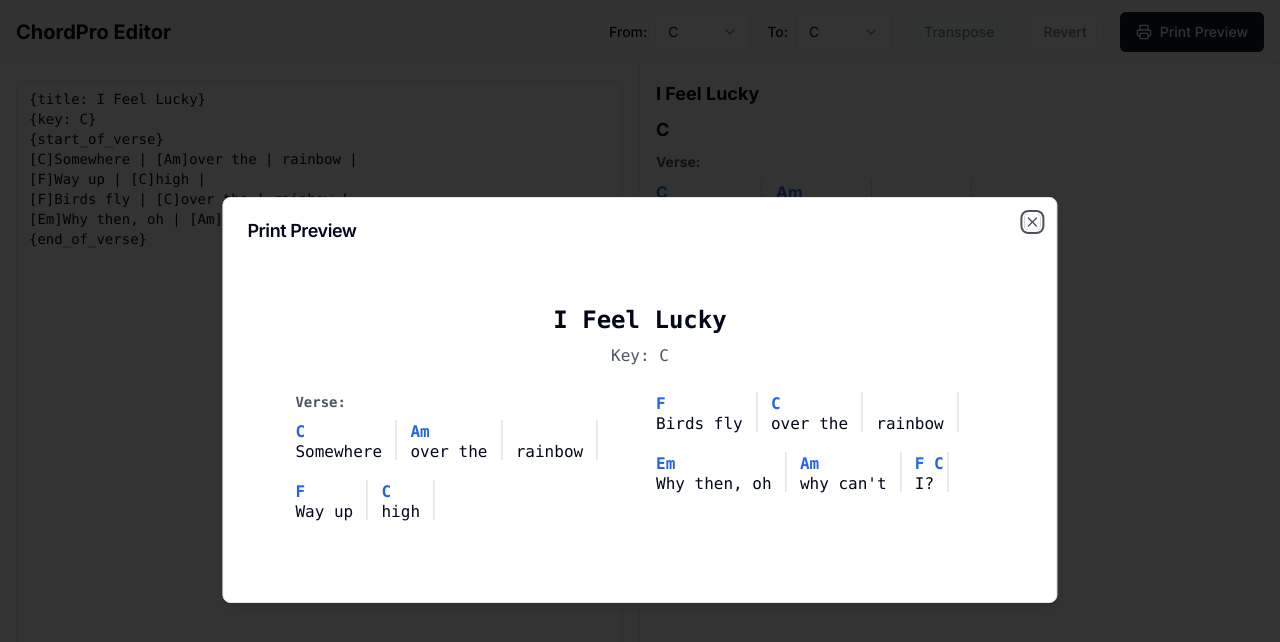
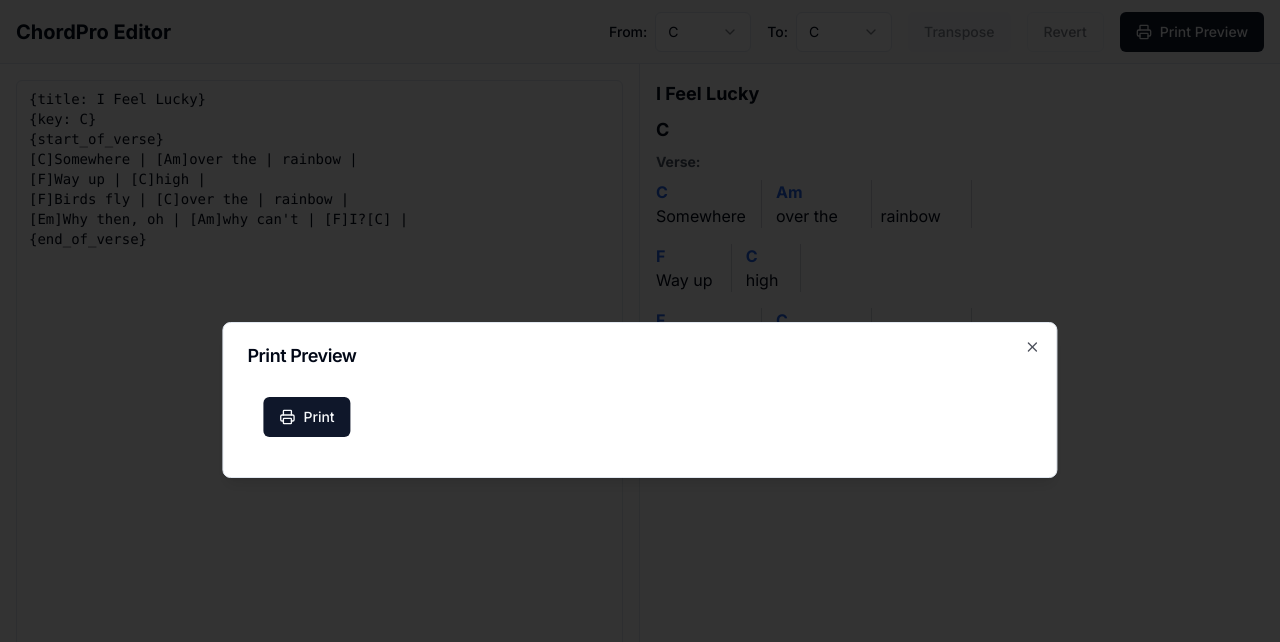
Before and after one commit to paderevski/chord-pro-editor, a Next.js app: page / in a window 1280 px wide. Both pictures are taken after a click on the button "Print Preview". Shown: the top 642 px of the page. Built offline with nearby package versions, Linux system fonts and the light colour scheme.

Commit message:
Print preview works

```diff
--- a/components/print-preview.tsx
+++ b/components/print-preview.tsx
@@ -1,57 +1,37 @@
 import React from 'react';
-import { ParsedLine, ChordLyricPairProps } from './types';
+import { Button } from './ui/button';
+import { Printer } from 'lucide-react';
+import { ParsedLine } from './types';
+
+interface PrintableChordLyricPairProps {
+  chord?: string;
+  lyrics?: string;
+  isBarline?: boolean;
+}
 
 interface PrintPreviewProps {
   rawContent: string;
   parseLine: (line: string) => ParsedLine;
 }
 
-const PrintableChordLyricPair: React.FC<ChordLyricPairProps> = ({ chord, lyrics, isBarline }) => {
-  if (isBarline) {
-    return (
-      <div className="inline-block align-top mx-1 print:mx-0.5 w-[1px] bg-gray-300">
-        <div className="h-5">&#x200B;</div>
-        <div className="h-5">&#x200B;</div>
-      </div>
-    );
-  }
-
-  const width = Math.max(chord?.length || 0, lyrics?.length || 0);
-
-  return (
-    <div className="inline-block align-top" style={{ minWidth: `${width}ch` }}>
-      <div className="h-5 text-blue-600 font-bold overflow-visible whitespace-pre print:text-sm">
-        {chord || '\u00A0'}
-      </div>
-      <div className="whitespace-pre print:text-sm">
-        {lyrics || '\u00A0'}
-      </div>
-    </div>
-  );
-};
-
-const PrintPreview: React.FC<PrintPreviewProps> = ({ rawContent, parseLine }) => {
-  if (!rawContent || typeof rawContent !== 'string') {
-    return <div className="p-8 font-mono">No content to display</div>;
-  }
+export const PrintButton: React.FC<PrintPreviewProps> = ({ rawContent, parseLine }) => {
+  const handlePrint = () => {
+    const printWindow = window.open('', '_blank');
+    if (!printWindow) return;
 
     const lines = rawContent.split('\n').map(parseLine);
-  const content: React.ReactNode[] = [];
+    let content: React.ReactNode[] = [];
     let currentSection: string | null = null;
     let currentSectionContent: React.ReactNode[] = [];
-  let key = 0;
     let title = '';
     let songKey = '';
 
     const addCurrentSection = () => {
       if (currentSection && currentSectionContent.length > 0) {
         content.push(
-        <div
-          key={key++}
-          className={`mb-6 ${currentSection === 'chorus' ? 'pl-4 border-l-2 border-blue-600' : ''}`}
-        >
-          {currentSectionContent}
-        </div>
+          `<div class="${currentSection === 'chorus' ? 'border-l-2 border-blue-600 pl-4' : ''} mb-4">
+            ${currentSectionContent.join('')}
+          </div>`
         );
         currentSectionContent = [];
       }
@@ -69,9 +49,9 @@ const PrintPreview: React.FC<PrintPreviewProps> = ({ rawContent, parseLine }) =>
         addCurrentSection();
         currentSection = line.section;
         currentSectionContent.push(
-        <div key={key++} className={`text-sm font-bold mb-2 ${line.section === 'chorus' ? 'text-blue-600' : 'text-gray-600'}`}>
-          {line.section.charAt(0).toUpperCase() + line.section.slice(1)}:
-        </div>
+          `<div class="text-sm font-bold mb-1 ${line.section === 'chorus' ? 'text-blue-600' : 'text-gray-600'}">
+            ${line.section.charAt(0).toUpperCase() + line.section.slice(1)}:
+          </div>`
         );
       }
       else if (line.type === 'section_end') {
@@ -79,31 +59,92 @@ const PrintPreview: React.FC<PrintPreviewProps> = ({ rawContent, parseLine }) =>
         currentSection = null;
       }
       else if (line.type === 'line') {
-      currentSectionContent.push(
-        <div key={key++} className="mb-4">
-          {line.pairs.map((pair, pairIndex) => (
-            <PrintableChordLyricPair key={pairIndex} {...pair} />
-          ))}
-        </div>
-      );
+        const pairsHtml = line.pairs.map(pair => {
+          if (pair.isBarline) {
+            return `
+              <span class="inline-block mx-1 w-[1px] bg-gray-300">
+                <span class="h-4">&#x200B;</span>
+                <span class="h-4">&#x200B;</span>
+              </span>
+            `;
+          }
+
+          const width = Math.max(pair.chord?.length || 0, pair.lyrics?.length || 0);
+          return `
+            <span class="inline-block" style="min-width: ${width}ch">
+              <span class="block h-4 text-blue-600 font-bold text-sm leading-none">
+                ${pair.chord || '\u00A0'}
+              </span>
+              <span class="block text-sm leading-none">
+                ${pair.lyrics || '\u00A0'}
+              </span>
+            </span>
+          `;
+        }).join('');
+
+        currentSectionContent.push(`<div class="mb-2">${pairsHtml}</div>`);
       }
     });
 
     addCurrentSection();
 
-  return (
-    <div className="p-8 font-mono max-w-4xl mx-auto">
-      {title && (
-        <h1 className="text-2xl font-bold text-center mb-2">{title}</h1>
-      )}
-      {songKey && (
-        <div className="text-center mb-6 text-gray-600">Key: {songKey}</div>
-      )}
-      <div className="columns-2 gap-8 print:columns-2 print:gap-6">
-        {content}
+    printWindow.document.write(`
+      <!DOCTYPE html>
+      <html>
+        <head>
+          <title>${title || 'Chord Sheet'}</title>
+          <script src="https://cdn.tailwindcss.com"></script>
+          <style>
+            @page {
+              margin: 0.5in;
+              size: portrait;
+            }
+            @media print {
+              body {
+                print-color-adjust: exact;
+                -webkit-print-color-adjust: exact;
+              }
+            }
+            body {
+              font-family: ui-monospace, SFMono-Regular, Menlo, Monaco, Consolas, "Liberation Mono", "Courier New", monospace;
+              line-height: 1.2;
+              max-width: 7in;
+              margin: 0 auto;
+              padding: 0.5in 0;
+            }
+            /* Prevent line wrapping within chord-lyric pairs */
+            .chord-line {
+              white-space: nowrap;
+              overflow-x: auto;
+            }
+          </style>
+        </head>
+        <body>
+          <div>
+            ${title ? `<h1 class="text-2xl font-bold text-center mb-2">${title}</h1>` : ''}
+            ${songKey ? `<div class="text-center mb-4 text-gray-600">Key: ${songKey}</div>` : ''}
+            <div class="space-y-4">
+              ${content.join('')}
             </div>
           </div>
+          <script>
+            window.onload = () => {
+              window.print();
+            };
+          </script>
+        </body>
+      </html>
+    `);
+
+    printWindow.document.close();
+  };
+
+  return (
+    <Button onClick={handlePrint} className="flex items-center gap-2">
+      <Printer className="w-4 h-4" />
+      Print
+    </Button>
   );
 };
 
-export default PrintPreview;
+export default PrintButton;
```
Lines whose indentation alone changed are shown as unchanged.
